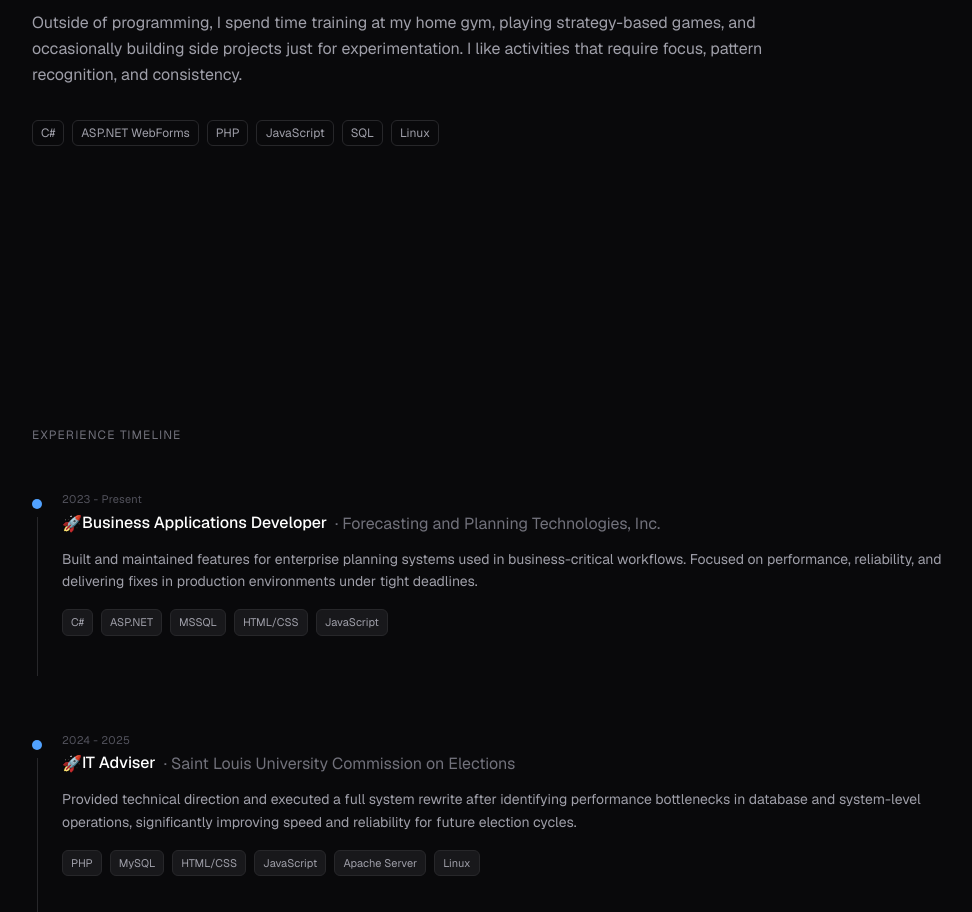
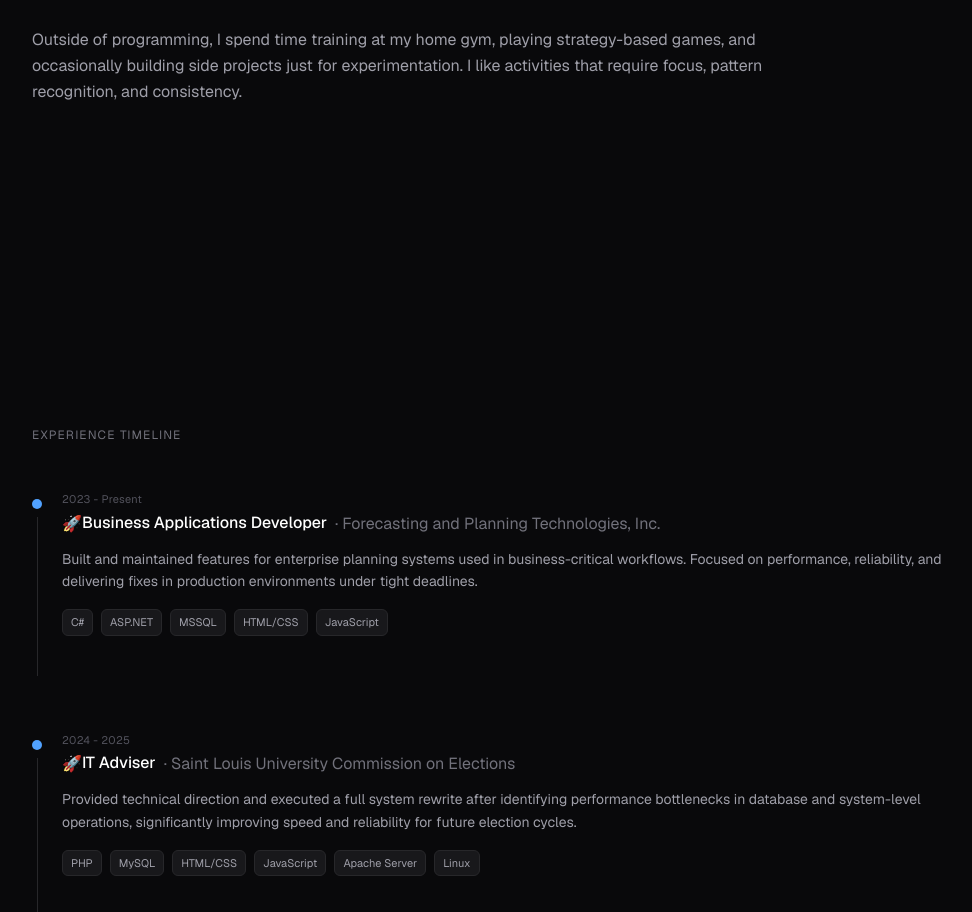
Before and after one commit to iamjethrooo/iamjethrooo.github.io, a React (Vite) app: page / in a window 1280 px wide. Shown: the part 1349-2261 px from the top of the page, without its empty margins (136-1108 px from the left). Built offline with nearby package versions, Linux system fonts and the light colour scheme.

Commit message:
Remove tech stack in About section

```diff
--- a/src/components/About.tsx
+++ b/src/components/About.tsx
@@ -22,7 +22,7 @@
                 I like activities that require focus, pattern recognition, and consistency.
             </p>
 
-            <div className="flex flex-wrap gap-2 pt-2">
+            <div className="hidden flex flex-wrap gap-2 pt-2">
                 {["C#", "ASP.NET WebForms", "PHP", "JavaScript", "SQL", "Linux"].map((tech) => (
                     <span
                         key={tech}
```
